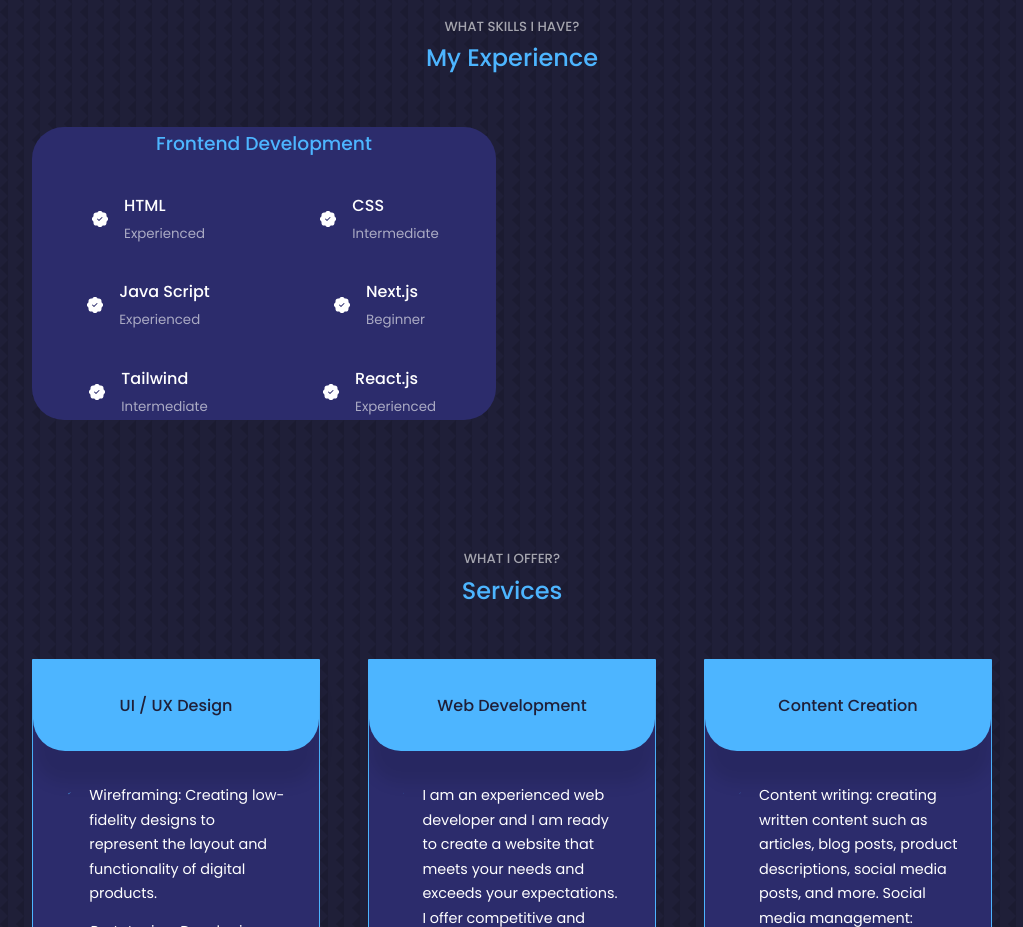
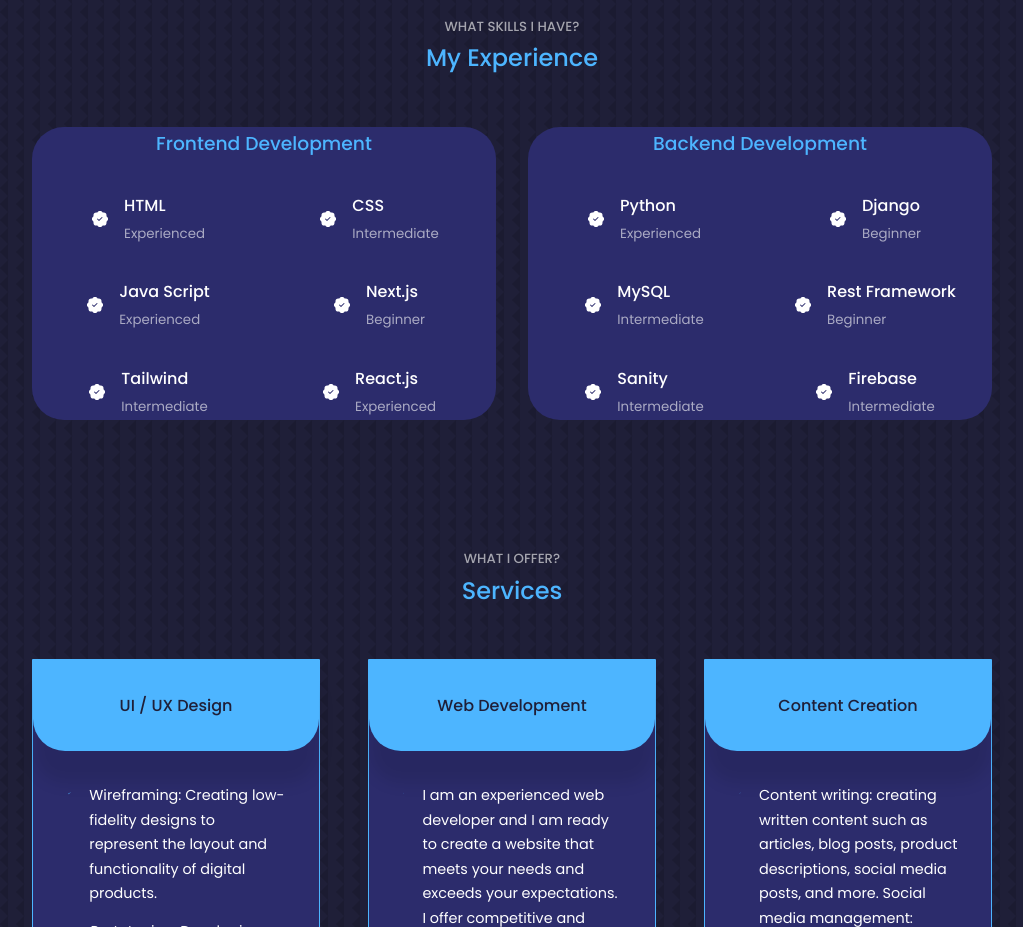
Before and after one commit to akashmn/portfolio-v1, a React (Create React App) app: page / in a window 1280 px wide. Shown: the part 1660-2587 px from the top of the page, without its empty margins (128-1151 px from the left). Built offline with nearby package versions, Linux system fonts and the light colour scheme.

Commit message:
added backend experience

```diff
--- a/src/components/Experience/Experience.jsx
+++ b/src/components/Experience/Experience.jsx
@@ -59,30 +59,30 @@
 
         {/* ############## End of Frontend details ##################### */}
 
-        {/*<div className="experience__backend">
+        <div className="experience__backend">
         <h3>Backend Development</h3>
           <div className="experience__content">
-            <article className='experience__details'>
+            {/* <article className='experience__details'>
               <BsPatchCheckFill />
               <div>
               <h4>Node JS</h4>
               <small className='text-light'>Experienced</small>
               </div>
-            </article>
-            <article className='experience__details'>
+            </article> */}
+            {/* <article className='experience__details'>
               <BsPatchCheckFill />
               <div>
               <h4>MongoDB</h4>
               <small className='text-light'>Intermediate</small>
               </div>
-            </article>
-            <article className='experience__details'>
+            </article> */}
+            {/* <article className='experience__details'>
               <BsPatchCheckFill />
               <div>
               <h4>PHP</h4>
               <small className='text-light'>Intermediate</small>
               </div>
-            </article>
+            </article> */}
             <article className='experience__details'>
               <BsPatchCheckFill />
               <div>
@@ -94,18 +94,39 @@
               <BsPatchCheckFill />
               <div>
               <h4>Django</h4>
-              <small className='text-light'>Intermediate</small>
+              <small className='text-light'>Beginner</small>
               </div>
             </article>
               <article className='experience__details'>
               <BsPatchCheckFill />
               <div>
               <h4>MySQL</h4>
+              <small className='text-light'>Intermediate</small>
+              </div>
+            </article>
+            <article className='experience__details'>
+              <BsPatchCheckFill />
+              <div>
+              <h4>Rest Framework</h4>
               <small className='text-light'>Beginner</small>
               </div>
             </article>
+            <article className='experience__details'>
+              <BsPatchCheckFill />
+              <div>
+              <h4>Sanity</h4>
+              <small className='text-light'>Intermediate</small>
+              </div>
+            </article>
+            <article className='experience__details'>
+              <BsPatchCheckFill />
+              <div>
+              <h4>Firebase</h4>
+              <small className='text-light'>Intermediate</small>
+              </div>
+            </article>
         </div>
-        </div>*/}
+        </div>
       </div>
     </section>
   )
```
